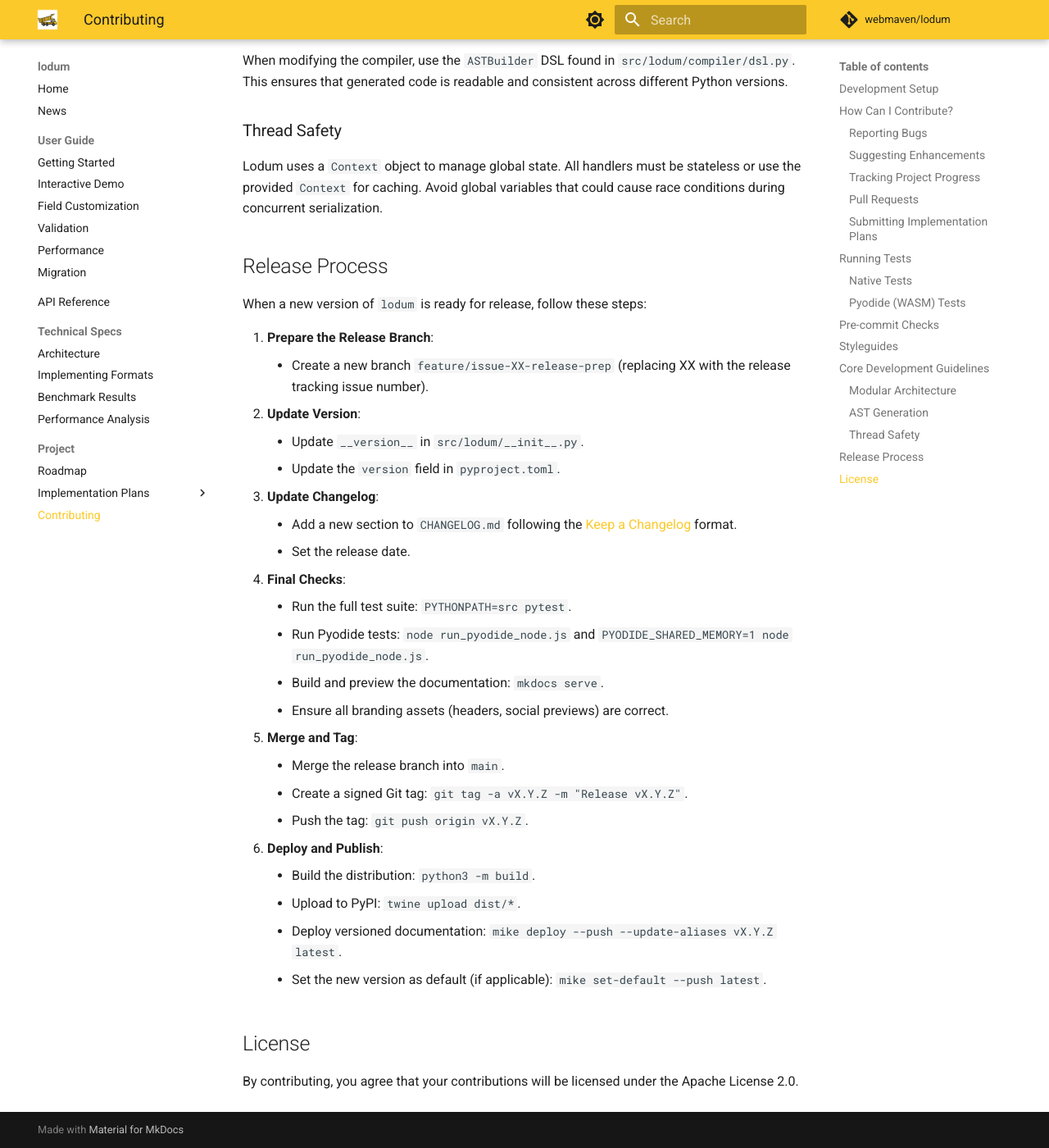
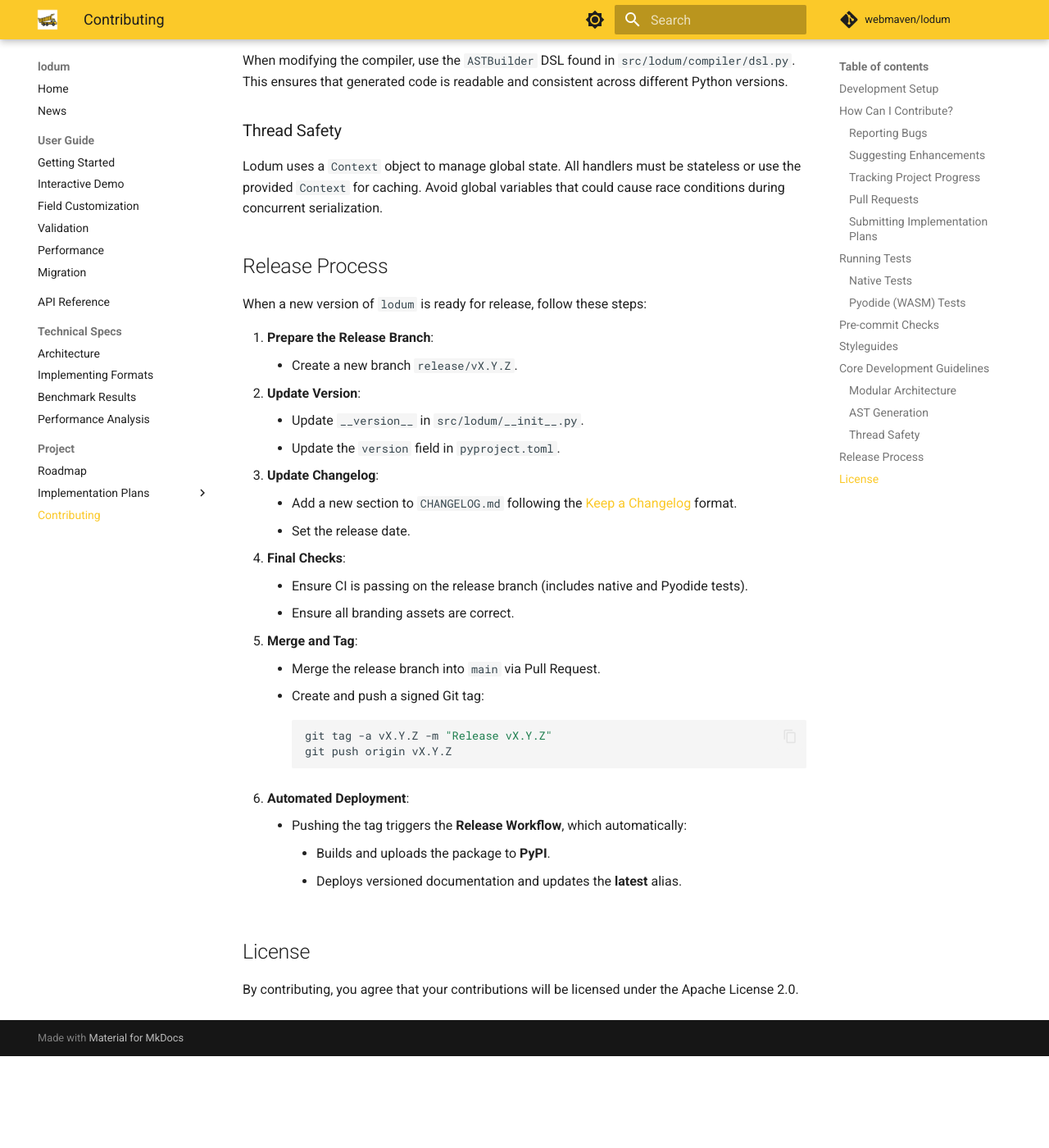
Before and after one commit to webmaven/lodum, an MkDocs documentation site: the page built from docs/CONTRIBUTING.md, in a window 1280 px wide and 1400 px high, scrolled down 4751 px. Shown: the whole window at 82% size. Built offline with MkDocs 1.6.1 and Material for MkDocs 9.7.7, drawn with Linux system fonts in a browser that asks for light colours; comment, search, counter and statistics services are not loaded; the version menu is left out; after the commit the page ends 6039 px from its top, so only the background shows below that.

Commit message:
chore: automate PyPI and documentation releases via GitHub Actions
Introduces a new release workflow triggered on tag pushes (v*) that:
- Publishes to PyPI using Trusted Publishing.
- Deploys versioned documentation and updates the 'latest' alias.
- Updates CONTRIBUTING.md with the simplified automated release process.

````diff
--- a/docs/CONTRIBUTING.md
+++ b/docs/CONTRIBUTING.md
@@ -169,7 +169,7 @@
 When a new version of `lodum` is ready for release, follow these steps:
 
 1.  **Prepare the Release Branch**:
-    - Create a new branch `feature/issue-XX-release-prep` (replacing XX with the release tracking issue number).
+    - Create a new branch `release/vX.Y.Z`.
 2.  **Update Version**:
     - Update `__version__` in `src/lodum/__init__.py`.
     - Update the `version` field in `pyproject.toml`.
@@ -177,19 +177,19 @@
     - Add a new section to `CHANGELOG.md` following the [Keep a Changelog](https://keepachangelog.com/en/1.0.0/) format.
     - Set the release date.
 4.  **Final Checks**:
-    - Run the full test suite: `PYTHONPATH=src pytest`.
-    - Run Pyodide tests: `node run_pyodide_node.js` and `PYODIDE_SHARED_MEMORY=1 node run_pyodide_node.js`.
-    - Build and preview the documentation: `mkdocs serve`.
-    - Ensure all branding assets (headers, social previews) are correct.
+    - Ensure CI is passing on the release branch (includes native and Pyodide tests).
+    - Ensure all branding assets are correct.
 5.  **Merge and Tag**:
-    - Merge the release branch into `main`.
-    - Create a signed Git tag: `git tag -a vX.Y.Z -m "Release vX.Y.Z"`.
-    - Push the tag: `git push origin vX.Y.Z`.
-6.  **Deploy and Publish**:
-    - Build the distribution: `python3 -m build`.
-    - Upload to PyPI: `twine upload dist/*`.
-    - Deploy versioned documentation: `mike deploy --push --update-aliases vX.Y.Z latest`.
-    - Set the new version as default (if applicable): `mike set-default --push latest`.
+    - Merge the release branch into `main` via Pull Request.
+    - Create and push a signed Git tag:
+      ```bash
+      git tag -a vX.Y.Z -m "Release vX.Y.Z"
+      git push origin vX.Y.Z
+      ```
+6.  **Automated Deployment**:
+    - Pushing the tag triggers the **Release Workflow**, which automatically:
+        - Builds and uploads the package to **PyPI**.
+        - Deploys versioned documentation and updates the **latest** alias.
 
 ## License
 
````
Also changed, not shown: 1 other file.
